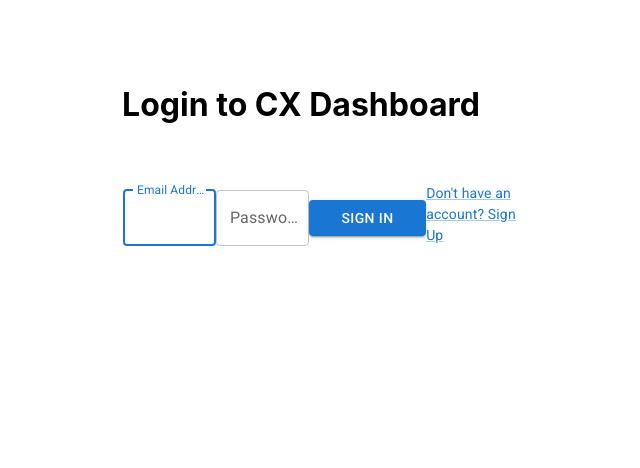
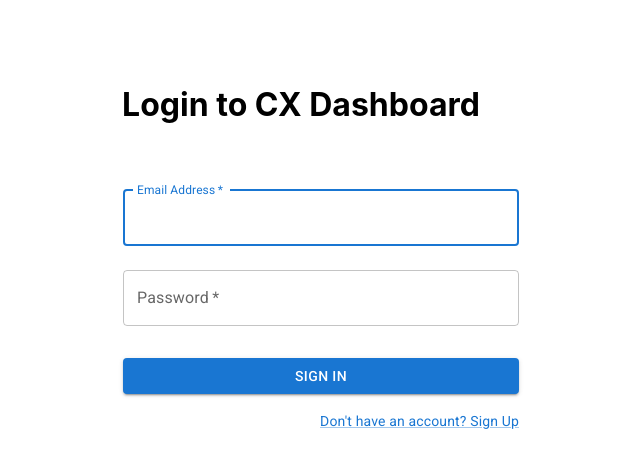
Before and after one commit to carimado/metrics_dashboard_app, a React (Create React App) app in the folder metrics-dashboard-app/: page /signin in a window 1280 px wide. Shown: the top 468 px of the page, without its empty margins (339-979 px from the left). Built offline with nearby package versions, Linux system fonts and the light colour scheme; no server answers.

Commit message:
attempts at fixing updates to cell

```diff
--- /dev/null
+++ b/metrics-dashboard-app/src/SignIn.css
@@ -0,0 +1,4 @@
+.MuiBox-root {
+    display: flex;
+    flex-direction: column;
+}
--- a/metrics-dashboard-app/src/SignIn.js
+++ b/metrics-dashboard-app/src/SignIn.js
@@ -1,3 +1,5 @@
+import './SignIn.css'
+
 import Container from '@mui/material/Container';
 import Box from '@mui/material/Box';
 import TextField from '@mui/material/TextField';
@@ -37,7 +39,7 @@ export default function SignIn( ) {
   }
 
   return (
-      <Container component="main" maxWidth="xs">
+      <Container component="main" maxWidth="xs" className='form-container'>
         <Box
           sx={{
             marginTop: 8,
--- /dev/null
+++ b/metrics-dashboard-app/src/SignUp.css
@@ -0,0 +1,4 @@
+.MuiBox-root {
+    display: flex;
+    flex-direction: column;
+}
--- a/metrics-dashboard-app/src/SignUp.js
+++ b/metrics-dashboard-app/src/SignUp.js
@@ -1,3 +1,5 @@
+import './SignUp.css'
+
 import Container from '@mui/material/Container';
 import Box from '@mui/material/Box';
 import TextField from '@mui/material/TextField';
--- a/metrics-dashboard-app/src/Table.js
+++ b/metrics-dashboard-app/src/Table.js
@@ -4,14 +4,16 @@ import { getWeek } from "date-fns";
 import TableInput from './TableInput';
 import { useEffect, useState } from "react";
 
-import { db } from "./firebase-config";
-import { collection, query, where, getDocs } from "firebase/firestore";
+// import { db } from "./firebase-config";
+// import { collection, query, where, getDocs, orderBy } from "firebase/firestore";
 
 
 
-export default function MetricTable({numberOfOnboardings, isOpen, handleCloseClick}) {
+export default function MetricTable({ numberOfOnboardings, isOpen, handleCloseClick }) {
+  // const [employees, setEmployees] = useState([]);
 
   const employees = [];
+
   for (let i = 0; i < numberOfOnboardings.length; i++) {
     let report = numberOfOnboardings[i];
     // for (const [key, value] of Object.entries(report)) {
@@ -136,12 +138,19 @@ export default function MetricTable({numberOfOnboardings, isOpen, handleCloseCli
             </tr>
           );
         })}
+        <td className="table-data table-data-name">Total</td>
+
       </table>
 
       <TableInput session={sessionStorage.getItem('CurrentUser')}/>
     </div>
   );
 }
+
+
+
+
+
 
 // TO DO -
 // I want to render this table with the data from the DB - DONE
--- a/metrics-dashboard-app/src/TableInput.css
+++ b/metrics-dashboard-app/src/TableInput.css
@@ -5,7 +5,7 @@ form {
     justify-content: center;
     margin: 0 auto;
     width: 100%;
-    max-width: 539px;
+    max-width: 520px;
     padding: 20px;
     background-color: white;
 }
```
Also changed, not shown: 1 other file (tests, documents, lock files or other folders).
